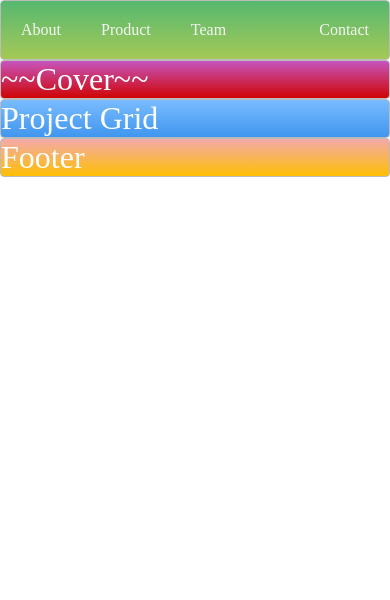
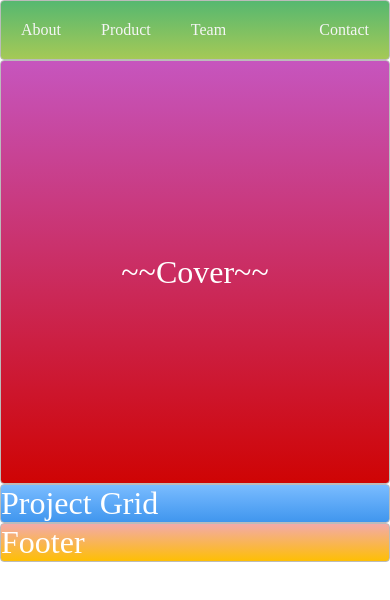
Before and after one commit to amanbijalwan/Webpage-Layout-01, a plain HTML site: page index.html in a window 390 px wide. Drawn offline with Linux system fonts and the light colour scheme.

Commit message:
Cover resized.
50vh unit responsive cover with flexbox.

```diff
--- a/style.css
+++ b/style.css
@@ -49,6 +49,15 @@ a{
 
 .push{
     margin-left: auto;
+}
+
+/* COVER */
+
+.container{
+    display: flex;
+    align-items: center;
+    justify-content: center;
+    height: 50vh;
 }
 
 
```
